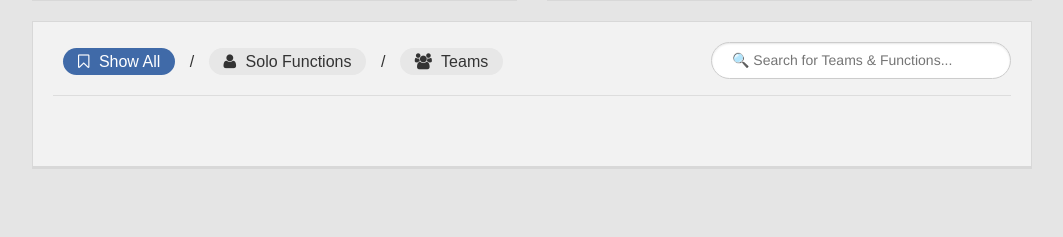
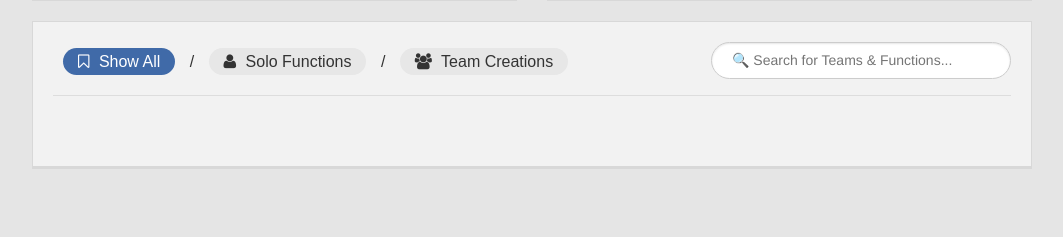
Before and after one commit to JamesJGarner/Survey, a Django app: page / in a window 1280 px wide. Shown: the part 773-1010 px from the top of the page, without its empty margins (108-1171 px from the left). Run offline with Django 3.2, Linux system fonts and the light colour scheme; the visitor is signed in with stand-in values (Sample User, id 1); data that the repository does not hold is empty.

Commit message:
small changes

```diff
--- a/pluginservice/templates/site/homepage.html
+++ b/pluginservice/templates/site/homepage.html
@@ -70,7 +70,7 @@
 		</div>
 		</div>
 		<div class="panel">
-		<h3 class="left joinedteams"><a href="#"><span class="selected"><i class="fa fa-bookmark-o"></i> Show All</span></a> / <a href="#"><span> <i class="fa fa-user"></i> Solo Functions</span></a> / <a href="#"><span> <i class="fa fa-users"></i> Teams</span></a></h3>
+		<h3 class="left joinedteams"><a href="#"><span class="selected"><i class="fa fa-bookmark-o"></i> Show All</span></a> / <a href="#"><span> <i class="fa fa-user"></i> Solo Functions</span></a> / <a href="#"><span> <i class="fa fa-users"></i>  Team Creations</span></a></h3>
 		<div class="right">
 			<input type="text" class="teamsearch" id="right-label" placeholder="&#128269; Search for Teams & Functions...">
 		</div>
```
